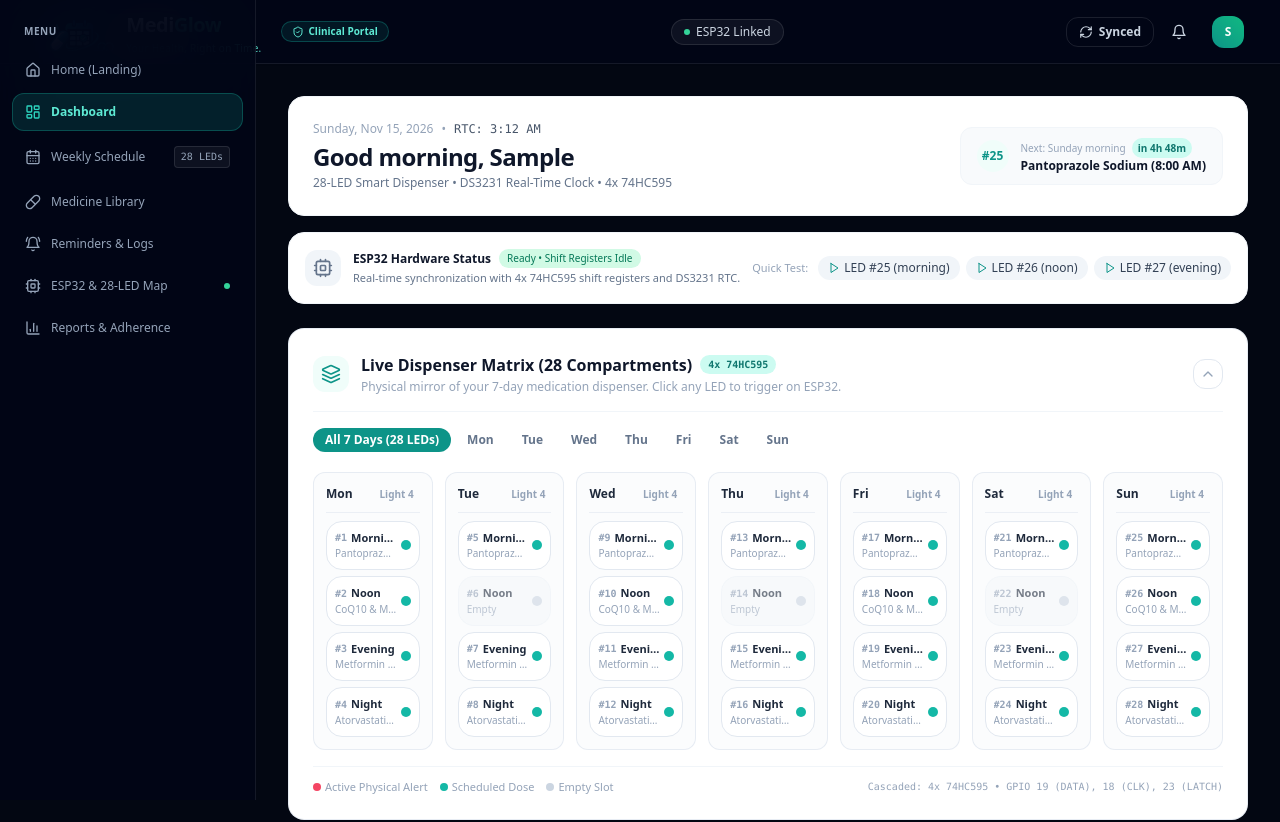
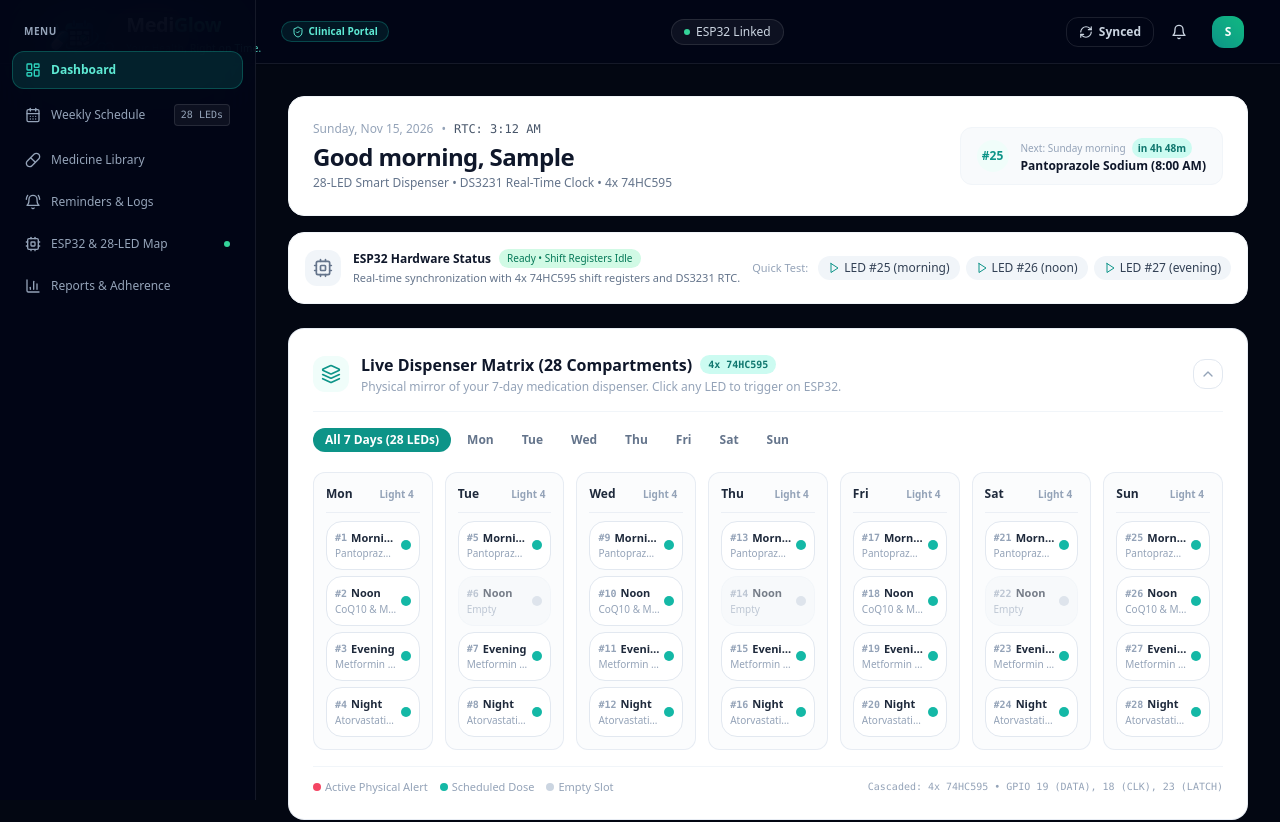
Before and after one commit to Sarthak-Raut-861/LDAM-CP, a Next.js app: page /dashboard in a window 1280 px wide. Shown: the top 822 px of the page. Built offline with nearby package versions, Linux system fonts and the light colour scheme; no server answers; the database is empty; sample sign-in values are in the browser's storage.

Commit message:
fix: remove Home (Landing) tab from authenticated dashboard sidebar

```diff
--- a/src/components/layout/Sidebar.tsx
+++ b/src/components/layout/Sidebar.tsx
@@ -5,7 +5,6 @@ import Link from 'next/link';
 import { usePathname } from 'next/navigation';
 import { useApp } from '@/context/AppContext';
 import {
-  Home,
   LayoutDashboard,
   CalendarDays,
   Pill,
@@ -25,11 +24,6 @@ export const Sidebar: React.FC<SidebarProps> = ({ isOpen, onClose }) => {
   const { deviceStatus, activeRemindersCount } = useApp();
 
   const navItems = [
-    {
-      label: 'Home (Landing)',
-      href: '/',
-      icon: Home,
-    },
     {
       label: 'Dashboard',
       href: '/dashboard',
```
